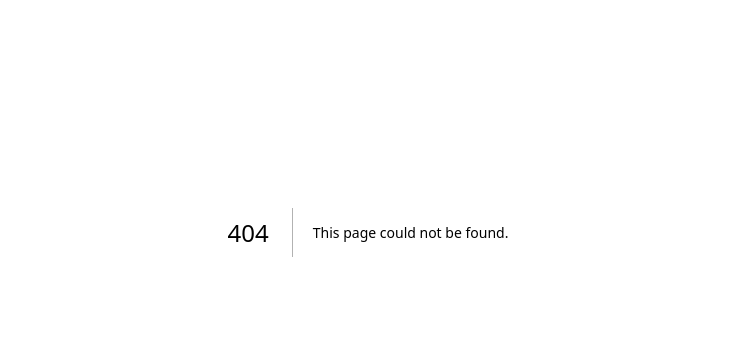
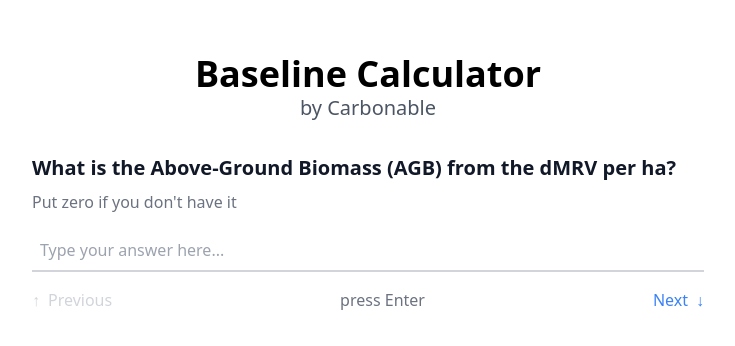
Before and after one commit to carbonable-labs/baseline-front, a Next.js app: page /form in a window 1280 px wide. Before the commit this address had no page. Shown: the part 168-514 px from the top of the page, without its empty margins (272-1007 px from the left). Built offline with nearby package versions, Linux system fonts and the light colour scheme.

Commit message:
feat/calculator

```diff
--- /dev/null
+++ b/src/app/form/page.tsx
@@ -0,0 +1,213 @@
+"use client";
+
+import { useState, useEffect } from 'react';
+import { useSearchParams } from 'next/navigation';
+import Link from 'next/link';
+import confetti from 'canvas-confetti';
+
+const questions = [
+  { id: 1, question: 'What is the Above-Ground Biomass (AGB) from the dMRV per ha?', type: 'number' },
+  { id: 2, question: 'Number of ha of the project', type: 'number' },
+  { id: 3, question: 'Provide your crown cover if you have it', type: 'number' },
+];
+
+const FormPage = () => {
+  const searchParams = useSearchParams();
+  const role = searchParams.get('role');
+
+  const [currentQuestion, setCurrentQuestion] = useState(0);
+  const [answers, setAnswers] = useState<string[]>(Array(questions.length).fill(''));
+  const [error, setError] = useState('');
+  const [animating, setAnimating] = useState(false);
+  const [showResult, setShowResult] = useState(false);
+  const [result, setResult] = useState<number | null>(null);
+
+  // Load saved answers from localStorage on component mount
+  useEffect(() => {
+    if (typeof window !== "undefined") {
+      const savedAnswers = JSON.parse(localStorage.getItem('formAnswers') || '[]');
+      if (savedAnswers.length === questions.length) {
+        setAnswers(savedAnswers);
+      }
+    }
+  }, []);
+
+
+
+  const handleNext = () => {
+    if (validateAnswer(answers[currentQuestion])) {
+      setError('');
+      setAnimating(true);
+      setTimeout(() => {
+        setAnimating(false);
+        if (currentQuestion < questions.length - 1) {
+          setCurrentQuestion(currentQuestion + 1);
+        }
+      }, 300);
+    } else {
+      setError('Please enter a valid number');
+    }
+  };
+
+  const handlePrevious = () => {
+    if (currentQuestion > 0) {
+      setAnimating(true);
+      setTimeout(() => {
+        setAnimating(false);
+        setCurrentQuestion(currentQuestion - 1);
+        setError('');
+      }, 300);
+    }
+  };
+
+  const handleChange = (e: React.ChangeEvent<HTMLInputElement>) => {
+    const newAnswers = [...answers];
+    newAnswers[currentQuestion] = e.target.value;
+    setAnswers(newAnswers);
+    localStorage.setItem('formAnswers', JSON.stringify(newAnswers));
+  };
+
+  const validateAnswer = (answer: string) => {
+    const value = Number(answer);
+    if (isNaN(value)) return false;
+
+    if (currentQuestion === 2 && (value < 0 || value > 1)) {
+      setError('Crown cover must be between 0 and 1');
+      return false;
+    }
+    return true;
+  };
+
+  const formatNumber = (num: number) => {
+    return num.toLocaleString('en-US', { maximumFractionDigits: 2 });
+  };
+
+  const handleCalculate = () => {
+    if (validateAnswer(answers[currentQuestion])) {
+      const [AGB, HA, CROWN] = answers.map(Number);
+      const result = 0.47 * 44 / 12 * AGB * 1.25 * HA * CROWN;
+      setResult(result);
+      setShowResult(true);
+      confetti({
+        particleCount: 100,
+        spread: 70,
+        origin: { y: 0.6 },
+      });
+    } else {
+      setError('Please enter a valid number');
+    }
+  };
+
+  const handleRedo = () => {
+    // setAnswers(Array(questions.length).fill(''));
+    setCurrentQuestion(0);
+    setShowResult(false);
+    setResult(null);
+    // if (typeof window !== "undefined") {
+    //   localStorage.removeItem('formAnswers');
+    // }
+  };
+
+  useEffect(() => {
+    const handleKeyDown = (e: KeyboardEvent) => {
+      if (e.key === 'Enter') {
+        if (isLastQuestion) {
+          handleCalculate();
+        } else {
+          handleNext();
+        }
+      }
+    };
+    window.addEventListener('keydown', handleKeyDown);
+
+    return () => {
+      window.removeEventListener('keydown', handleKeyDown);
+    };
+  }, [currentQuestion, answers]);
+
+  const isLastQuestion = currentQuestion === questions.length - 1;
+
+  return (
+    <div className="min-h-screen flex flex-col items-center justify-center bg-white p-4">
+      <style jsx>{`
+        @layer utilities {
+          .slide-up {
+            transform: translateY(-100%);
+            transition: transform 0.3s ease-in-out;
+          }
+          .slide-down {
+            transform: translateY(100%);
+            transition: transform 0.3s ease-in-out;
+          }
+          .slide-active {
+            transform: translateY(0);
+            transition: transform 0.3s ease-in-out;
+          }
+        }
+      `}</style>
+      <header className="text-center mb-8">
+        <Link href="/">
+          <span className="text-4xl font-bold hover:underline cursor-pointer">Baseline Calculator</span>
+        </Link>
+        <p className="text-xl text-gray-600">by Carbonable</p>
+      </header>
+      {!showResult ? (
+        <div className="bg-white p-8 rounded w-full max-w-xl sm:max-w-2xl relative overflow-hidden border-transparent h-64">
+          <div className={`absolute inset-0 ${animating ? 'slide-down' : 'slide-active'}`}>
+            <h2 className="text-xl font-semibold mb-2 text-gray-900">{questions[currentQuestion].question}</h2>
+            <p className="text-gray-500 mb-4">Put zero if you don't have it</p>
+            <input
+              type="text"
+              value={answers[currentQuestion]}
+              onChange={handleChange}
+              className="border-b-2 border-gray-300 p-2 mb-4 w-full focus:outline-none focus:border-blue-500 text-gray-800"
+              placeholder="Type your answer here..."
+            />
+            {error && <p className="text-red-500 mb-4">{error}</p>}
+            <div className="flex justify-between items-center">
+              <button
+                onClick={handlePrevious}
+                disabled={currentQuestion === 0}
+                className="text-blue-500 disabled:text-gray-300 flex items-center"
+              >
+                &uarr; <span className="ml-2">Previous</span>
+              </button>
+              {!isLastQuestion && <span className="text-gray-500">press Enter</span>}
+              {isLastQuestion ? (
+                <button
+                  onClick={handleCalculate}
+                  className="text-2xl font-bold text-blue-500"
+                >
+                  OK
+                </button>
+              ) : (
+                <button
+                  onClick={handleNext}
+                  className="text-blue-500 flex items-center"
+                >
+                  <span className="mr-2">Next</span> &darr;
+                </button>
+              )}
+            </div>
+          </div>
+        </div>
+      ) : (
+        <div className="text-center">
+          <div className="bg-white p-8 rounded w-full max-w-xl sm:max-w-2xl relative overflow-hidden border-transparent h-64 flex items-center justify-center">
+            <h2 className="text-4xl font-bold text-green-500 animate-bounce">
+              Result: {formatNumber(result)} tons of CO2
+            </h2>
+          </div>
+          <button
+            onClick={handleRedo}
+            className="mt-8 bg-blue-500 text-white px-4 py-2 rounded"
+          >
+            Redo Form
+          </button>
+        </div>
+      )}
+    </div>
+  );
+};
+
+export default FormPage;
--- a/src/app/page.tsx
+++ b/src/app/page.tsx
@@ -5,11 +5,14 @@ export default function Home() {
   return (
     <div className="min-h-screen flex flex-col items-center justify-center bg-gray-100">
       <header className="text-center mb-8">
-        <h1 className="text-4xl font-bold">Baseline Calculator</h1>
+        <Link href="/">
+          <span className="text-4xl font-bold hover:underline cursor-pointer">Baseline Calculator</span>
+        </Link>
         <p className="text-xl text-gray-600">by Carbonable</p>
       </header>
-      <main className="flex w-full max-w-6xl">
-        <Link href="https://yourtypeformlink.com/project-funder" className="relative flex-1 h-[30rem] overflow-hidden group">
+      <main className="flex flex-col lg:flex-row w-full max-w-7xl">
+        <Link href="/form?role=project-funder" className="relative flex-1 h-80 lg:h-[80vh] overflow-hidden group">
+          <div className="relative w-full h-full">
             <Image
               src="/project-funder.jpg"
               alt="Project Funder"
@@ -17,11 +20,13 @@ export default function Home() {
               objectFit="cover"
               className="transition-transform duration-500 ease-in-out transform group-hover:scale-110"
             />
+          </div>
           <div className="absolute inset-0 flex items-center justify-center bg-black bg-opacity-50">
-            <span className="text-white text-2xl font-semibold">Project Funder</span>
+            <span className="text-white text-3xl font-bold">Project Funder</span>
           </div>
         </Link>
-        <Link href="https://yourtypeformlink.com/project-holder" className="relative flex-1 h-[30rem] overflow-hidden group">
+        <Link href="/form?role=project-holder" className="relative flex-1 h-80 lg:h-[80vh] overflow-hidden group">
+          <div className="relative w-full h-full">
             <Image
               src="/project-holder.jpg"
               alt="Project Holder"
@@ -29,8 +34,9 @@ export default function Home() {
               objectFit="cover"
               className="transition-transform duration-500 ease-in-out transform group-hover:scale-110"
             />
+          </div>
           <div className="absolute inset-0 flex items-center justify-center bg-black bg-opacity-50">
-            <span className="text-white text-2xl font-semibold">Project Holder</span>
+            <span className="text-white text-3xl font-bold">Project Holder</span>
           </div>
         </Link>
       </main>
```
Also changed, not shown: package.json (+8 -5 lines), 1 other file (tests, documents, lock files or other folders). Lines whose indentation alone changed are shown as unchanged.
